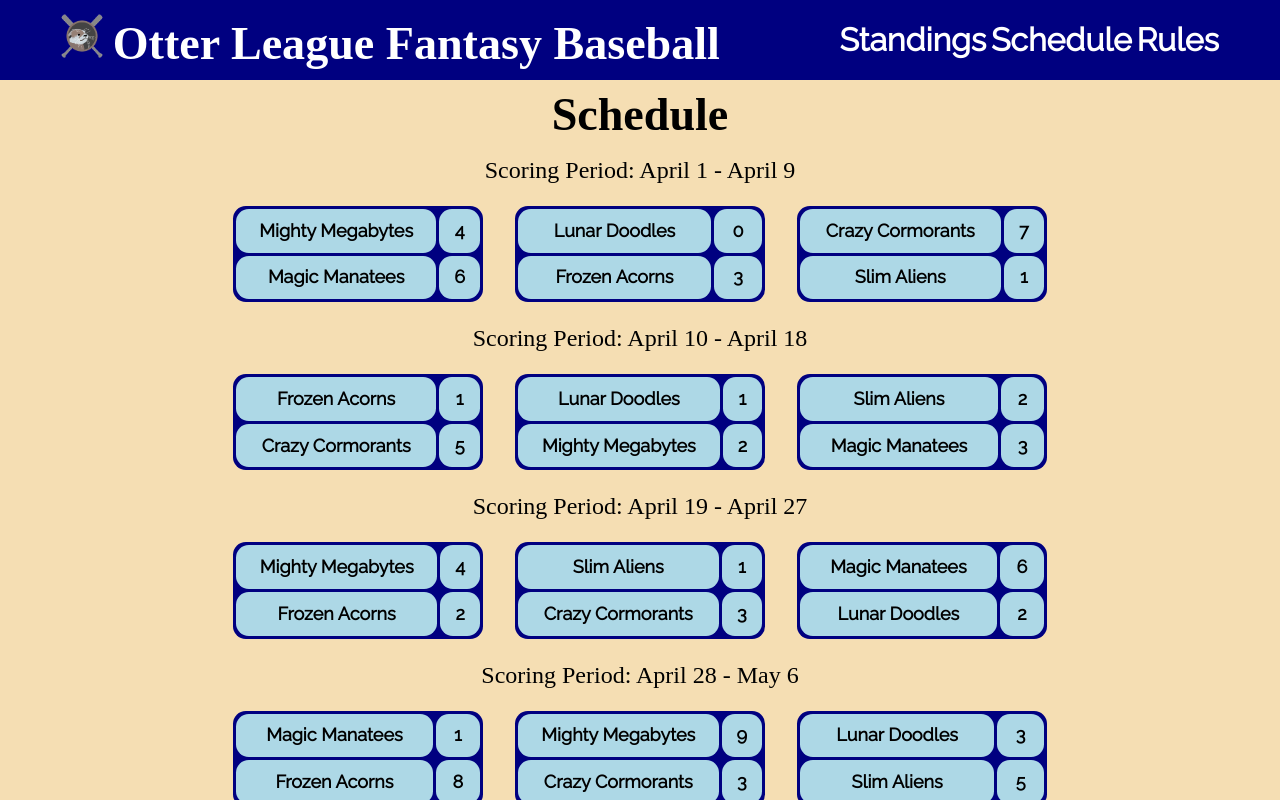
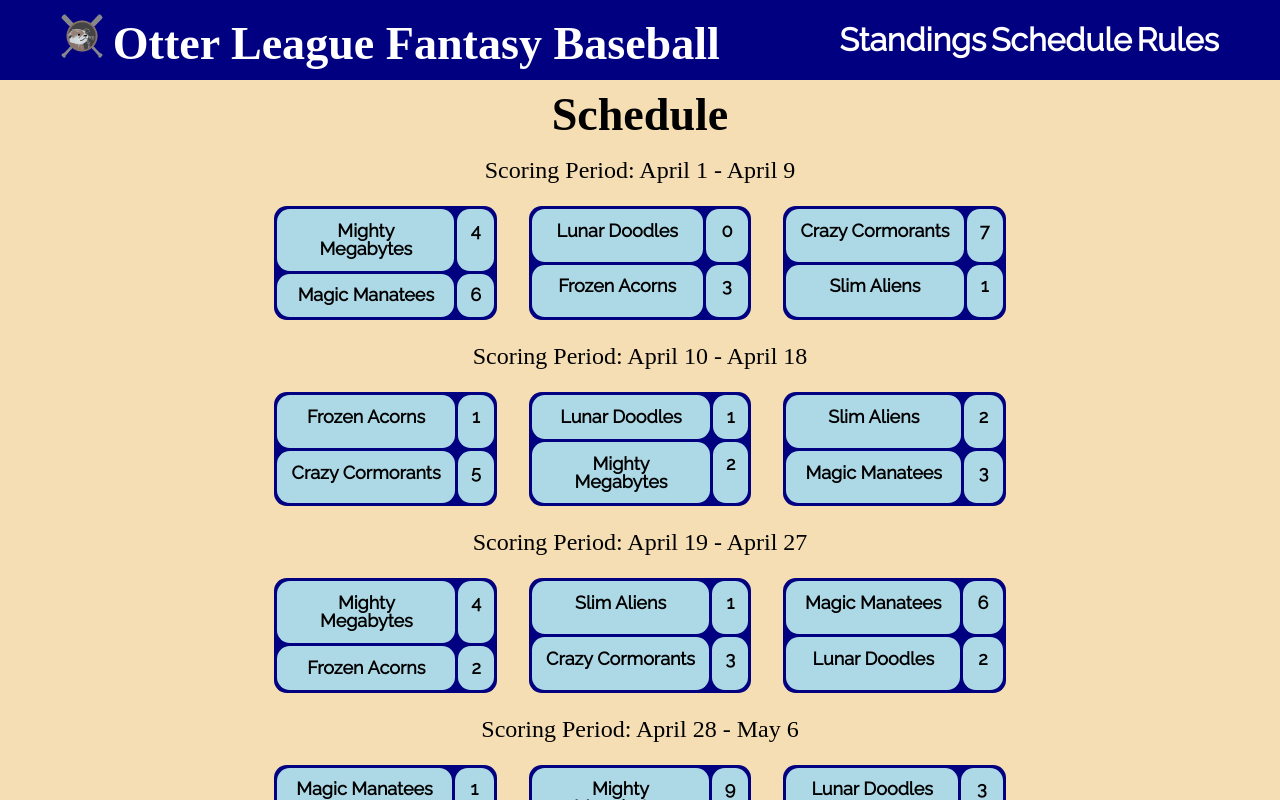
Before and after one commit to cMcVay/otter-baseball, a React (Create React App) app: page /Schedule in a window 1280 px wide. Shown: the top 800 px of the page. Built offline with nearby package versions, Linux system fonts and the light colour scheme; a web font is replaced by a local one.

Commit message:
adjust injured missing

```diff
--- a/src/App.css
+++ b/src/App.css
@@ -117,7 +117,7 @@ nav {
   border-collapse: separate;
   border-spacing: .2rem;
   border-radius: .8rem;
-  width: 250px;
+  width: 13.9rem;
 }
 
 .matchUpBox td {
--- a/src/Teams.js
+++ b/src/Teams.js
@@ -208,7 +208,7 @@ const rawTeams = [
 ];
 
 const addRosters = (array, players) => {
-    const newArray = array.map(club => {
+    const newArray = [...array].map(club => {
         const thisTeam = players.filter(player => (player.profile.team === club.profile.name));
         const thisTeamHitters = [...thisTeam].filter(player => (player.profile.posGroup === "IF" || player.profile.posGroup === "OF"));
         const thisTeamPitchers = [...thisTeam].filter(player => (player.profile.posGroup === "SP" || player.profile.posGroup === "RP"))
```
